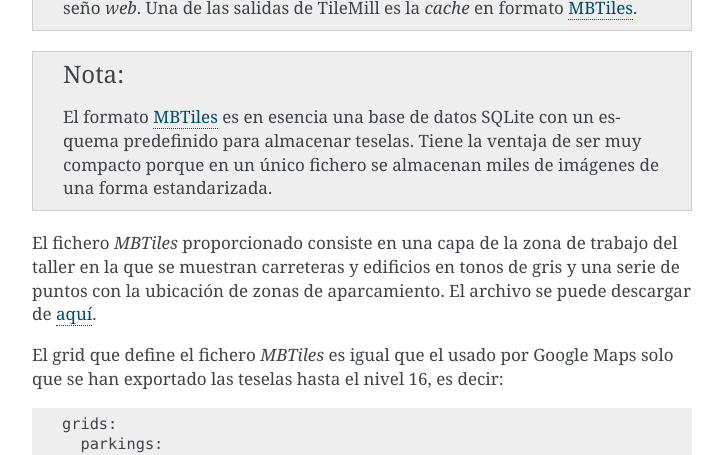
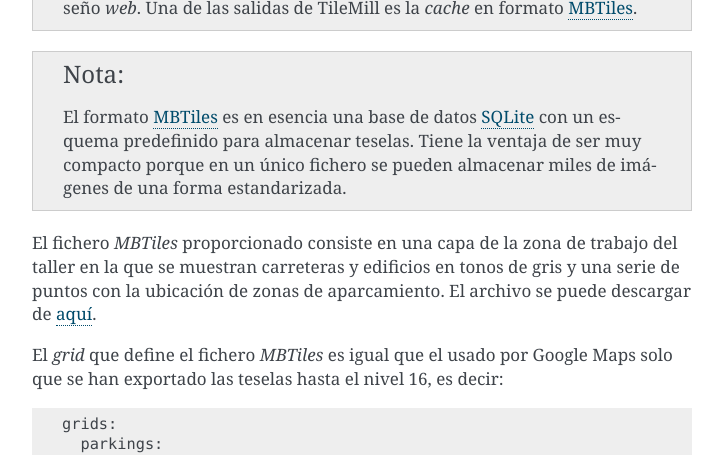
Before and after one commit to geoinquietosvlc/mapproxy-workshop, a Sphinx documentation site: the page built from doc/source/ejercicios/mbtiles.rst, in a window 1280 px wide and 900 px high, scrolled down 810 px. Shown: the part 155-610 px from the top of the window, without its empty margins (388-1111 px from the left). Built offline with Sphinx 7.4.7, drawn with Linux system fonts in a browser that asks for light colours.

Commit message:
toques finales al ejercicio mbtiles

```diff
--- a/doc/source/ejercicios/mbtiles.rst
+++ b/doc/source/ejercicios/mbtiles.rst
@@ -32,20 +32,21 @@ tratarse de un dato vectorial.
           que se utilizan en diseño *web*. Una de las salidas de TileMill es
           la *cache* en formato MBTiles_.
 
-.. note:: El formato MBTiles_ es en esencia una base de datos SQLite con un
+.. note:: El formato MBTiles_ es en esencia una base de datos SQLite_ con un
           esquema predefinido para almacenar teselas. Tiene la ventaja de ser
-          muy compacto porque en un único fichero se almacenan miles de
+          muy compacto porque en un único fichero se pueden almacenar miles de
           imágenes de una forma estandarizada.
 
 .. _TileMill: http://mapbox.com/tilemill/
 .. _MBTiles: http://mapbox.com/developers/mbtiles/
+.. _SQLite: https://sqlite.org/
 
 El fichero *MBTiles* proporcionado consiste en una capa de la zona de trabajo
 del taller en la que se muestran carreteras y edificios en tonos de gris y una
 serie de puntos con la ubicación de zonas de aparcamiento. El archivo se puede
-descargar de `aquí <https://github.com/geoinquietosvlc/mapproxy-workshop/blob/feature/sig_libre_viii/exercises/mbtiles/cache_data/girona.mbtiles>`_.
+descargar de `aquí <https://docs.google.com/file/d/0B28vBRfHgG9pZ3l3MXlQc09jSjQ/edit?pli=1>`_.
 
-El grid que define el fichero *MBTiles* es igual que el usado por Google Maps
+El *grid* que define el fichero *MBTiles* es igual que el usado por Google Maps
 solo que se han exportado las teselas hasta el nivel 16, es decir::
 
   grids:
@@ -60,9 +61,9 @@ Este ejercicio consiste en definir una nueva capa en MapProxy que
 apunte a una *cache* que no tiene *sources* (se debe indicar como una lista
 vacía porque el elemento es obligatorio). La cache ha configurar es de tipo
 ``mbtiles`` y hay que indicar la ubicación del fichero que habrá que dejar en la
-carpeta ``cache_data``.
+carpeta :file:`cache_data`.
 
-.. figure:: /_static/exercise-mbtiles.png
+.. figure:: ../_static/exercise-mbtiles.png
 	 :width: 50%
 	 :alt: TMS de la capa de *parkings* diseñada en TileMill
 	 :align: center
@@ -78,7 +79,7 @@ cliente GIS de escritorio (QGis) en el que se ha establecido una transparencia
 del 50% a la capa de ortofoto de tal forma que las zonas de aparcamiento se
 visualizan de forma más efectiva.
 
-.. figure:: /_static/exercise-mbtiles2.png
+.. figure:: ../_static/exercise-mbtiles2.png
 	 :width: 50%
 	 :alt:  Acceso a las dos capas desde QGis
 	 :align: center
```
